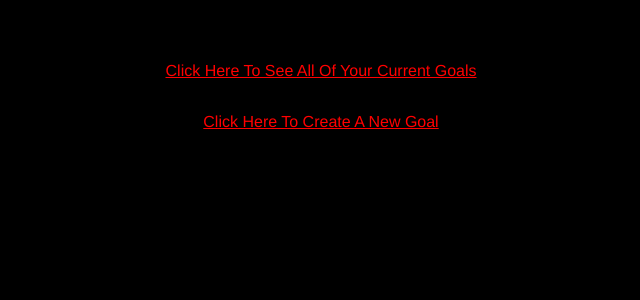
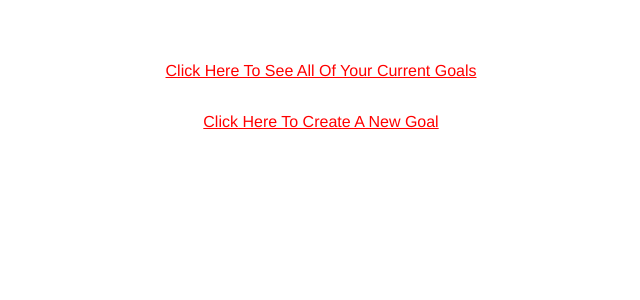
Before and after one commit to OGonzalezNYC/goals-frontend, a React (Create React App) app: page / in a window 1280 px wide. Shown: the top 300 px of the page, without its empty margins (319-959 px from the left). Built offline with nearby package versions, Linux system fonts and the light colour scheme; no server answers.

Commit message:
color: white;

```diff
--- a/src/App.css
+++ b/src/App.css
@@ -19,8 +19,8 @@
 
 
 body {
-  background-color: black;
-  /* color: white; */
+  /* background-color: black; */
+  color: white;
   color: yellow;
 
   padding: 50px;
```
